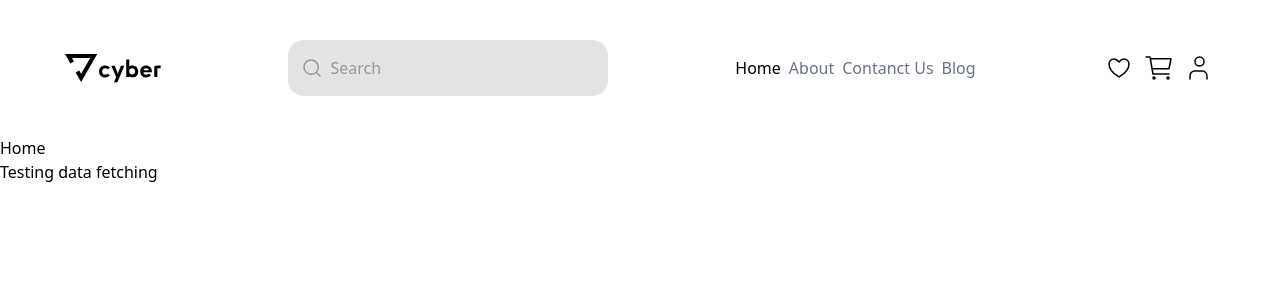
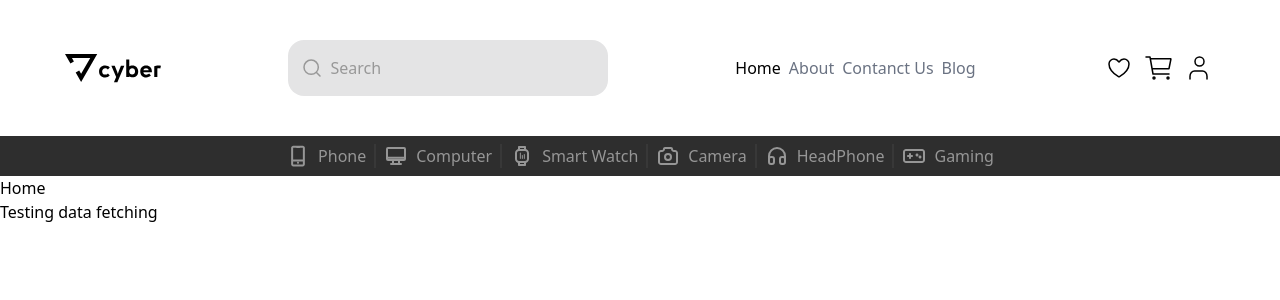
Before and after one commit to JaeHyunLee123/oz-cyber, a React (Vite) app: page / in a window 1280 px wide. Shown: the top 300 px of the page. Built offline with nearby package versions, Linux system fonts and the light colour scheme; no server answers.

Commit message:
#3 feat: SubNav component

```diff
--- a/src/components/header/DesktopHeader.tsx
+++ b/src/components/header/DesktopHeader.tsx
@@ -4,11 +4,20 @@ import Heart from "../icons/Heart";
 import Logo from "../icons/Logo";
 import User from "../icons/User";
 import SearchInput from "../SearchInput";
+import Phone from "../icons/Phone";
+import Computer from "../icons/Computer";
+import Devider from "../icons/Devider";
+import Gaming from "../icons/Gaming";
+import Camera from "../icons/Camera";
+import HeadPhone from "../icons/HeadPhone";
+import SmartWatch from "../icons/SmartWatch";
+import SubNav from "./SubNav";
 
 export default function DesktopHeader() {
   const { pathname } = useLocation();
   return (
-    <header className="flex px-2 justify-around items-center py-10 space-x-3 flex-wrap">
+    <header className="flex flex-col">
+      <div className="flex px-2 justify-around items-center py-10 space-x-3 flex-wrap">
         <Logo />
         <SearchInput />
         <nav className="flex justify-center items-center space-x-2">
@@ -42,6 +51,8 @@ export default function DesktopHeader() {
           <Cart />
           <User />
         </div>
+      </div>
+      <SubNav />
     </header>
   );
 }
--- /dev/null
+++ b/src/components/header/SubNav.tsx
@@ -0,0 +1,41 @@
+import Camera from "../icons/Camera";
+import Computer from "../icons/Computer";
+import Devider from "../icons/Devider";
+import Gaming from "../icons/Gaming";
+import HeadPhone from "../icons/HeadPhone";
+import Phone from "../icons/Phone";
+import SmartWatch from "../icons/SmartWatch";
+
+export default function SubNav() {
+  return (
+    <div className="flex itmes justify-center space-x-2 bg-[#2e2e2e] p-2">
+      <Phone fill="#969696" />
+      <span className="text-[#969696]">Phone</span>
+
+      <Devider stroke="#969696" />
+
+      <Computer stroke="#969696" />
+      <span className="text-[#969696]">Computer</span>
+
+      <Devider stroke="#969696" />
+
+      <SmartWatch fill="#969696" />
+      <span className="text-[#969696]">Smart Watch</span>
+
+      <Devider stroke="#969696" />
+
+      <Camera stroke="#969696" />
+      <span className="text-[#969696]">Camera</span>
+
+      <Devider stroke="#969696" />
+
+      <HeadPhone stroke="#969696" />
+      <span className="text-[#969696]">HeadPhone</span>
+
+      <Devider stroke="#969696" />
+
+      <Gaming fill="#969696" />
+      <span className="text-[#969696]">Gaming</span>
+    </div>
+  );
+}
```
Lines whose indentation alone changed are shown as unchanged.
